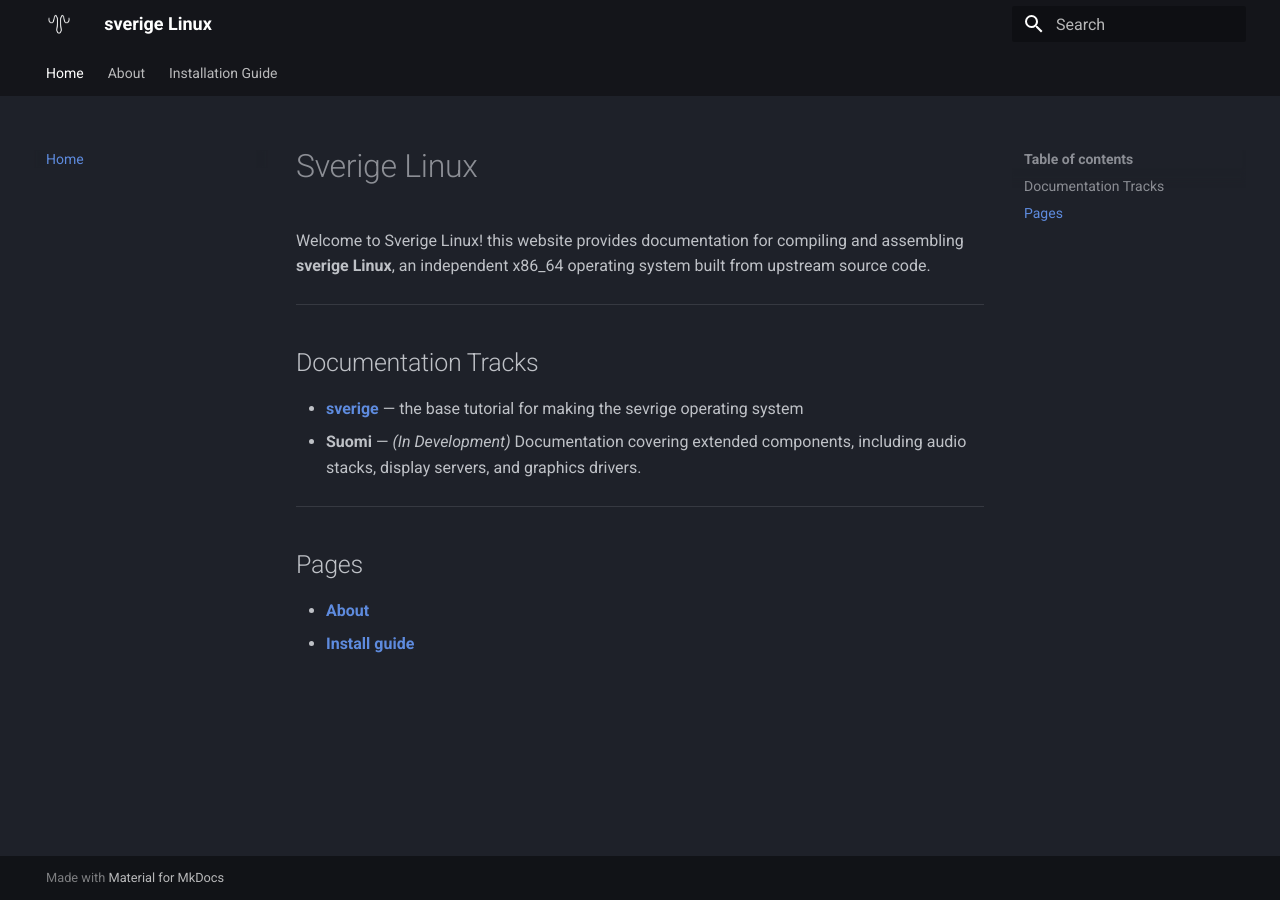
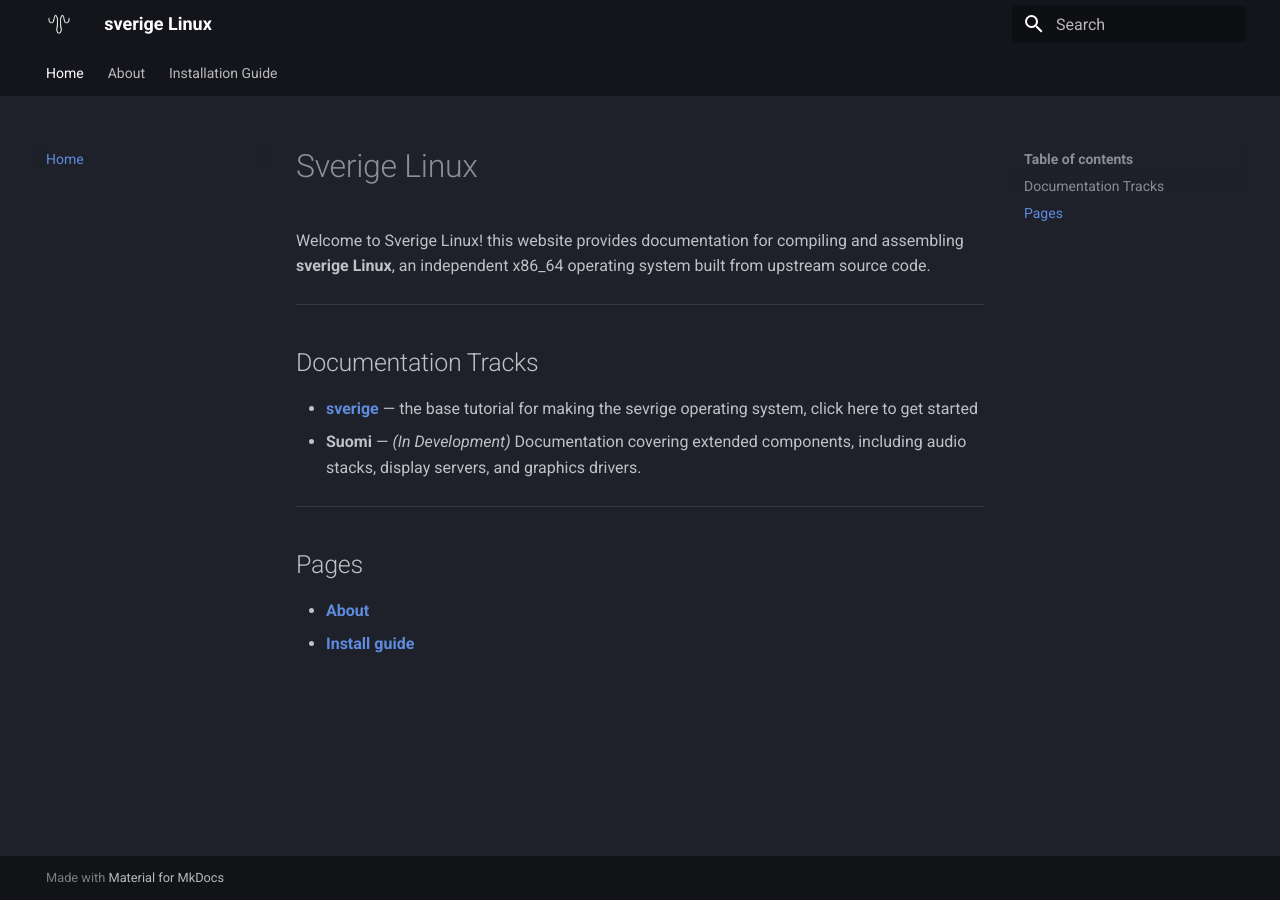
Before and after one commit to ollipix/sverige, an MkDocs documentation site: the page built from docs/index.md, in a window 1280 px wide. Built offline with MkDocs 1.6.1 and Material for MkDocs 9.7.7, drawn with Linux system fonts in a browser that asks for light colours.

Commit message:
Enhance sverige tutorial link description
Updated the sverige tutorial link text to provide a clearer call to action.

```diff
--- a/docs/index.md
+++ b/docs/index.md
@@ -6,7 +6,7 @@
 
 ## Documentation Tracks
 
-* **[sverige](guide.md)** — the base tutorial for making the sevrige operating system
+* **[sverige](guide.md)** — the base tutorial for making the sevrige operating system, click here to get started
 * **Suomi** — *(In Development)* Documentation covering extended components, including audio stacks, display servers, and graphics drivers.
 
 ---
```
